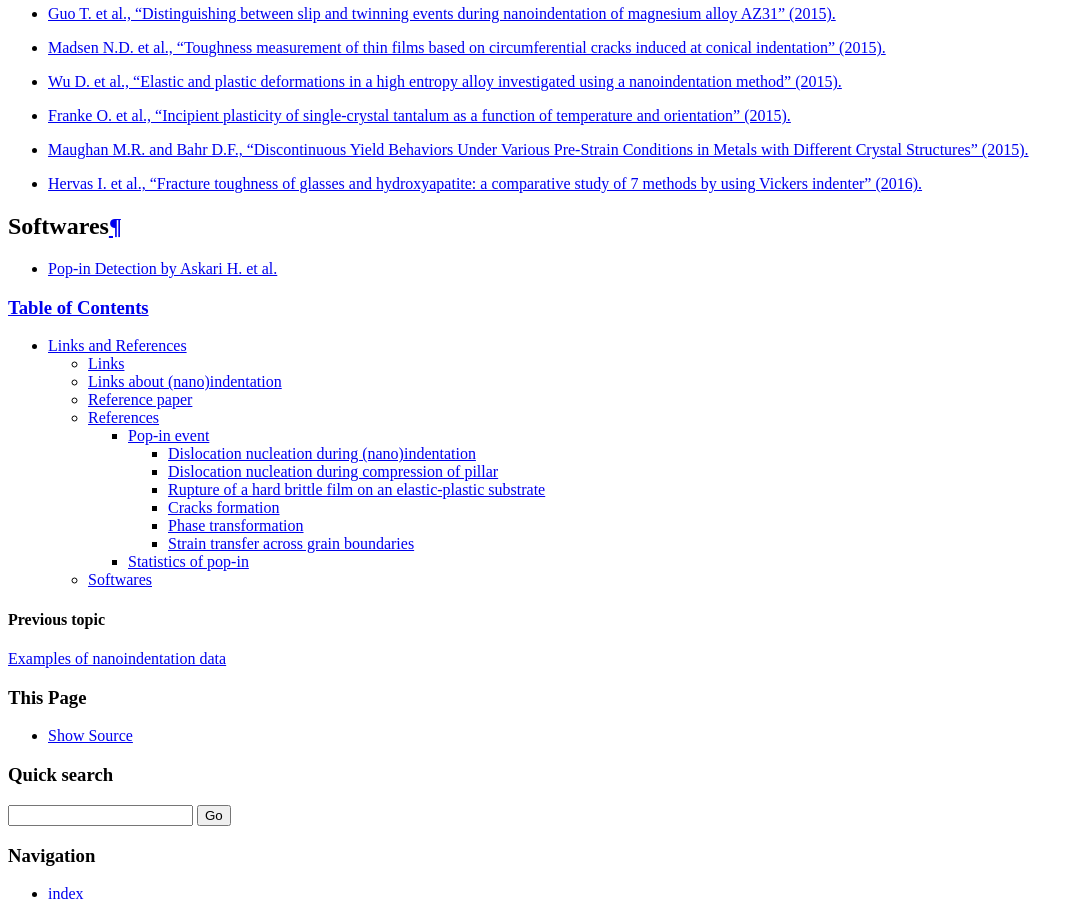
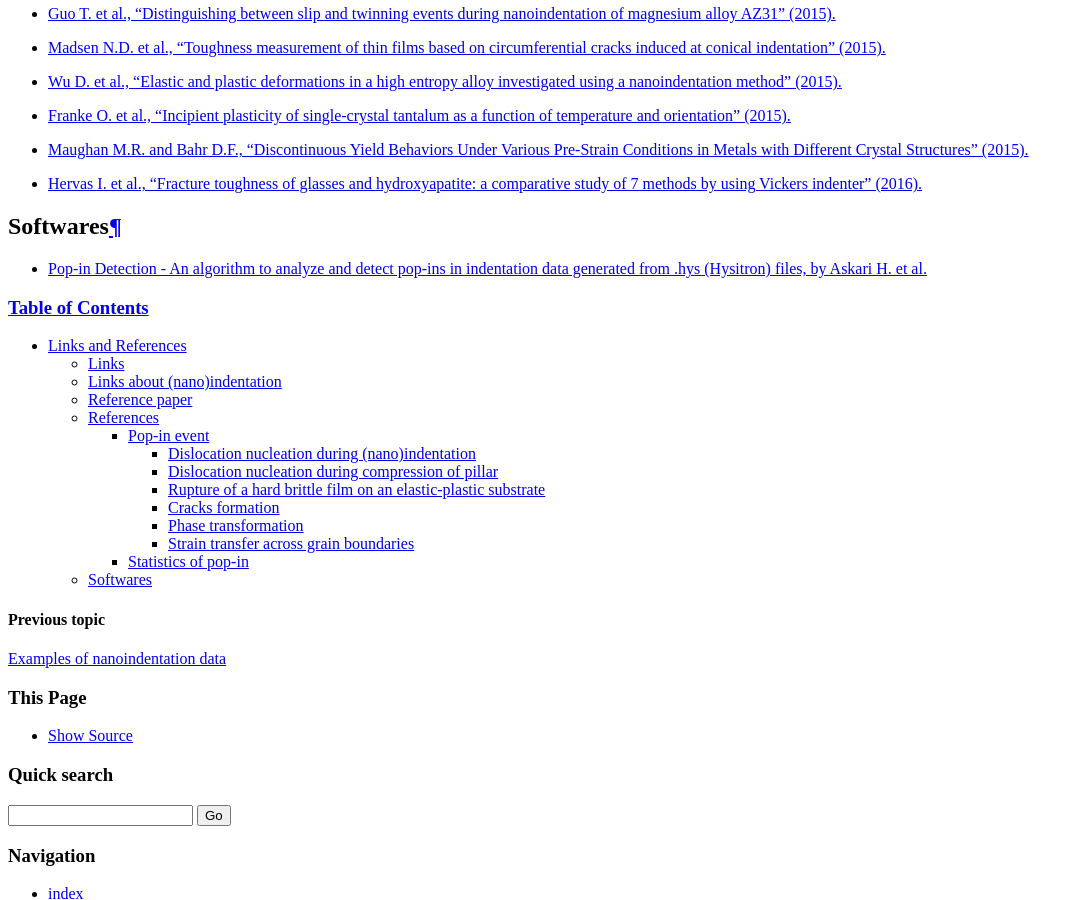
Before and after one commit to DavidMercier/PopIn, a Sphinx documentation site: the page built from doc/links_ref.rst, in a window 1280 px wide and 900 px high, scrolled down 7169 px. Shown: the whole window, without its empty margins (0-1084 px from the left). Built offline with Sphinx 7.4.7, drawn with Linux system fonts in a browser that asks for light colours; comment, search, counter and statistics services are not loaded.

Commit message:
updated doc

```diff
--- a/doc/index.rst
+++ b/doc/index.rst
@@ -29,6 +29,7 @@ Contents
    getting_started
    overview_of_the_toolbox
    models
+   popin_detection
    examples.rst
    links_ref
 
--- a/doc/links_ref.rst
+++ b/doc/links_ref.rst
@@ -245,4 +245,4 @@ Statistics of pop-in
 
 Softwares
 ###########
-* `Pop-in Detection by Askari H. et al. <https://nanohub.org/resources/20804>`_
+* `Pop-in Detection - An algorithm to analyze and detect pop-ins in indentation data generated from .hys (Hysitron) files, by Askari H. et al. <https://nanohub.org/resources/20804>`_
```
Also changed, not shown: doc/popin_detection.rst (added, +31 -0 lines).
